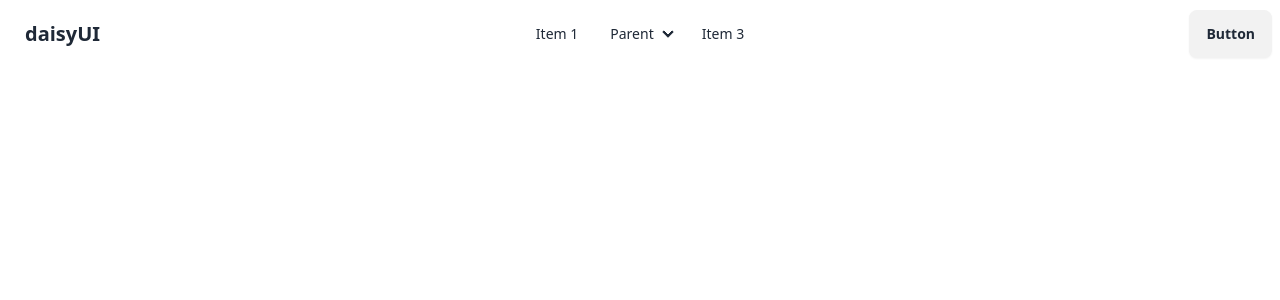
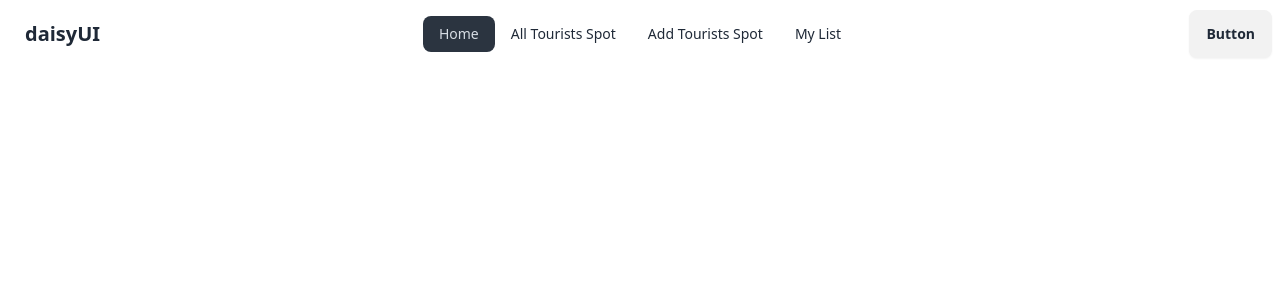
Before and after one commit to siam02/edubooker-client-side, a React (Vite) app: page / in a window 1280 px wide. Shown: the top 300 px of the page. Built offline with nearby package versions, Linux system fonts and the light colour scheme.

Commit message:
Navbar updated

```diff
--- a/src/components/Navbar.jsx
+++ b/src/components/Navbar.jsx
@@ -1,39 +1,31 @@
+import { NavLink } from "react-router-dom";
+
 const Navbar = () => {
+
+    const navLinks = <>
+        <li><NavLink to="/">Home</NavLink></li>
+        <li><NavLink to="/all-tourists-spot">All Tourists Spot</NavLink></li>
+        <li><NavLink to="/add-tourists-spot">Add Tourists Spot</NavLink></li>
+        <li><NavLink to="/my-list">My List</NavLink></li>
+    </>
+
     return (
-        <div>
-            <div className="navbar bg-base-100">
+        <div className="bg-base-100">
+            <div className="navbar max-w-7xl mx-auto">
                 <div className="navbar-start">
                     <div className="dropdown">
                         <div tabIndex={0} role="button" className="btn btn-ghost lg:hidden">
                             <svg xmlns="http://www.w3.org/2000/svg" className="h-5 w-5" fill="none" viewBox="0 0 24 24" stroke="currentColor"><path strokeLinecap="round" strokeLinejoin="round" strokeWidth="2" d="M4 6h16M4 12h8m-8 6h16" /></svg>
                         </div>
                         <ul tabIndex={0} className="menu menu-sm dropdown-content mt-3 z-[1] p-2 shadow bg-base-100 rounded-box w-52">
-                            <li><a>Item 1</a></li>
-                            <li>
-                                <a>Parent</a>
-                                <ul className="p-2">
-                                    <li><a>Submenu 1</a></li>
-                                    <li><a>Submenu 2</a></li>
-                                </ul>
-                            </li>
-                            <li><a>Item 3</a></li>
+                            {navLinks}
                         </ul>
                     </div>
                     <a className="btn btn-ghost text-xl">daisyUI</a>
                 </div>
                 <div className="navbar-center hidden lg:flex">
                     <ul className="menu menu-horizontal px-1">
-                        <li><a>Item 1</a></li>
-                        <li>
-                            <details>
-                                <summary>Parent</summary>
-                                <ul className="p-2">
-                                    <li><a>Submenu 1</a></li>
-                                    <li><a>Submenu 2</a></li>
-                                </ul>
-                            </details>
-                        </li>
-                        <li><a>Item 3</a></li>
+                        {navLinks}
                     </ul>
                 </div>
                 <div className="navbar-end">
```
Also changed, not shown: src/main.jsx (+5 -5 lines).
